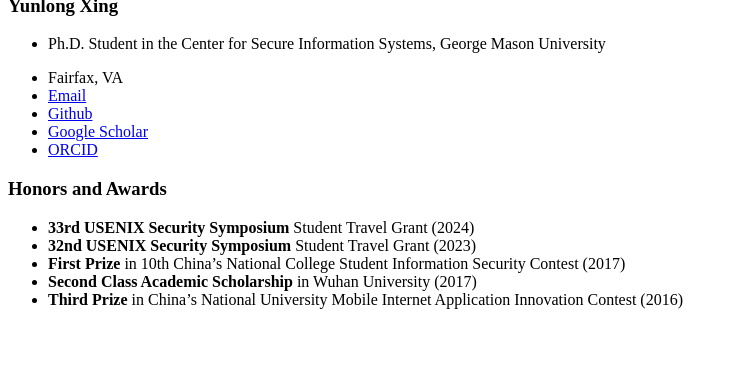
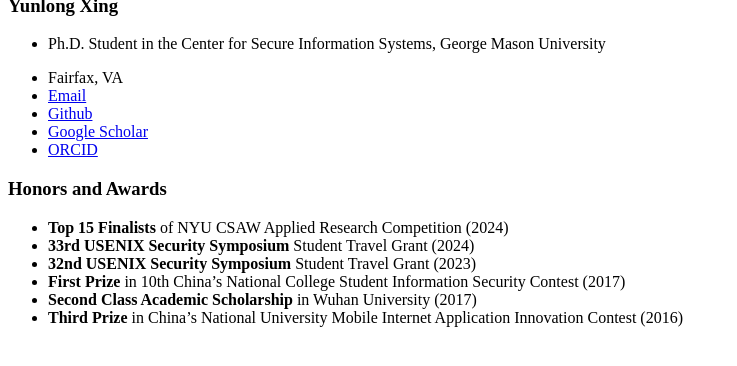
Before and after one commit to YunlongXing/yunlongxing.github.io, a Jekyll site: the page built from _pages/includes/honors.md, in a window 1280 px wide, cut to the strip 494-860 px from the top of the page. Shown: the whole strip, without its empty margins (0-737 px from the left). Built offline with Jekyll 4.4.1, drawn with Linux system fonts in a browser that asks for light colours; our own code applies the rules of GitHub Pages for plain Markdown files.

Commit message:
Update honors.md

```diff
--- a/_pages/includes/honors.md
+++ b/_pages/includes/honors.md
@@ -1,4 +1,5 @@
 # Honors and Awards
+- **Top 15 Finalists** of NYU CSAW Applied Research Competition (2024)
 - **33rd USENIX Security Symposium** Student Travel Grant (2024)
 - **32nd USENIX Security Symposium** Student Travel Grant (2023)
 - **First Prize** in 10th China's National College Student Information Security Contest (2017)
```
